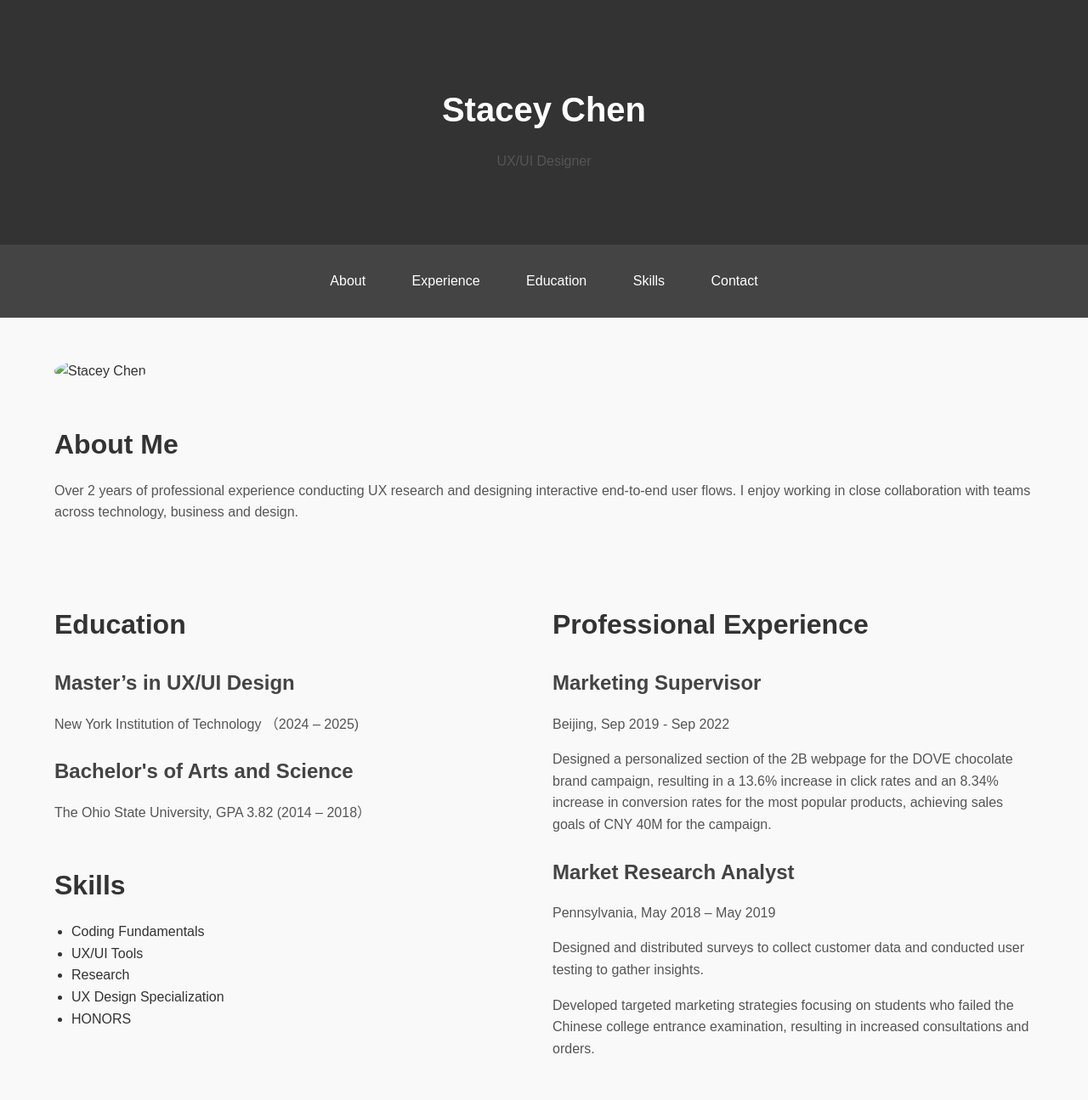
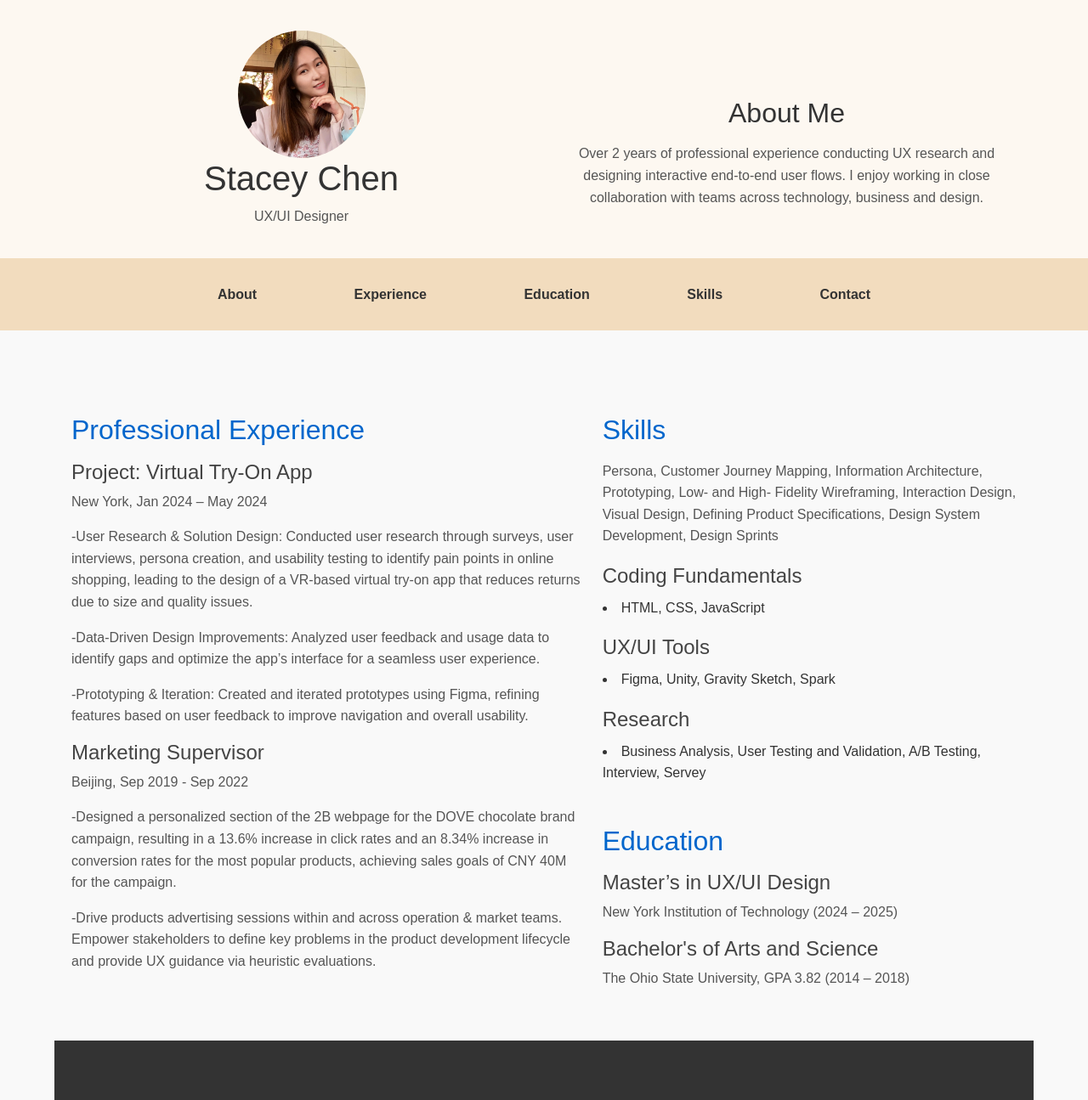
Before and after one commit to Stacey-ChenRJ/resume, a plain HTML site: page index.html in a window 1280 px wide. Shown: the top 1295 px of the page at 85% size. Drawn offline with nearby package versions, Linux system fonts and the light colour scheme; a web font is replaced by a local one.

Commit message:
update resume

```diff
--- a/css/styles.css
+++ b/css/styles.css
@@ -15,24 +15,25 @@ body {
 }
 
 .header {
-  background-color: #333;
-  color: #fff;
+  background-color: #FDF8F1;
+  color: #333;
   text-align: center;
-  padding: 50px 0;
+  padding: 50px 10;
 }
 
 .navigation {
-  background-color: #444;
+  background-color: #f2dcbe;
   text-align: center;
   padding: 10px 0;
 }
 
 .navigation a {
-  color: #fff;
+  color: #333;
   text-decoration: none;
   margin: 0 15px;
-  padding: 5px 10px;
+  padding: 5px 40px;
   transition: background-color 0.3s ease;
+  font-weight: bold; /* 添加加粗字体 */
 }
 
 .navigation a:hover {
@@ -75,12 +76,24 @@ body {
   padding-left: 20px;
 }
 
+h1, h2 {
+  font-family: 'Abhaya Libre', 'Edu AU VIC WA NT Pre', sans-serif;
+}
+
+
+
+.skills h3 {
+  margin-top: 20px; /* 调整顶部的间距 */
+  margin-bottom: 10px; /* 调整底部的间距 */
+}
+
+
 .footer {
   background-color: #333;
   color: #fff;
   text-align: center;
-  padding: 30px 0;
-  margin-top: 30px;
+  padding: 25px 0;
+  margin-top: 25px;
 }
 
 .social-media {
@@ -132,3 +145,10 @@ a {
 a:hover {
   color: #003399;
 }
+
+/* Change color for specific sections */
+.experience h2,
+.education h2,
+.skills h2 {
+  color: #0066cc; /* Change font color */
+}
--- a/index.html
+++ b/index.html
@@ -1,11 +1,12 @@
 <!DOCTYPE html>
 <html lang="en">
+
 <head>
     <!-- Google tag (gtag.js) -->
     <script async src="https://www.googletagmanager.com/gtag/js?id=G-6YEW8KX8L6"></script>
     <script>
         window.dataLayer = window.dataLayer || [];
-  function gtag(){dataLayer.push(arguments);}
+        function gtag() { dataLayer.push(arguments); }
         gtag('js', new Date());
 
         gtag('config', 'G-6YEW8KX8L6');
@@ -13,14 +14,51 @@
     <meta charset="UTF-8">
     <meta name="viewport" content="width=device-width, initial-scale=1.0">
     <title>Stacey Chen - Resume</title>
+
+    <link rel="preconnect" href="https://fonts.googleapis.com">
+    <link rel="preconnect" href="https://fonts.gstatic.com" crossorigin>
+    <link
+        href="https://fonts.googleapis.com/css2?family=Abhaya+Libre:wght@600&family=Edu+AU+VIC+WA+NT+Pre:wght@400..700&display=swap"
+        rel="stylesheet">
+
+    <link href="https://fonts.googleapis.com/css2?family=Abhaya+Libre:wght@600&display=swap" rel="stylesheet">
+    <link rel="stylesheet" href="https://cdn.jsdelivr.net/npm/bootstrap@4.6.2/dist/css/bootstrap.min.css"
+        integrity="sha384-xOolHFLEh07PJGoPkLv1IbcEPTNtaed2xpHsD9ESMhqIYd0nLMwNLD69Npy4HI+N" crossorigin="anonymous">
     <link rel="stylesheet" href="css/styles.css">
-    <link rel="stylesheet" href="https://cdnjs.cloudflare.com/ajax/libs/font-awesome/6.6.0/css/all.min.css" integrity="sha512-Kc323vGBEqzTmouAECnVceyQqyqdsSiqLQISBL29aUW4U/M7pSPA/gEUZQqv1cwx4OnYxTxve5UMg5GT6L4JJg==" crossorigin="anonymous" referrerpolicy="no-referrer" />
+    <link rel="stylesheet" href="https://cdnjs.cloudflare.com/ajax/libs/font-awesome/6.6.0/css/all.min.css"
+        integrity="sha512-Kc323vGBEqzTmouAECnVceyQqyqdsSiqLQISBL29aUW4U/M7pSPA/gEUZQqv1cwx4OnYxTxve5UMg5GT6L4JJg=="
+        crossorigin="anonymous" referrerpolicy="no-referrer" />
 </head>
+
 <body>
     <header class="header">
         <div class="container">
+            <div class="row mt-3">
+                <div class="col">
+                    <img src="image/1.jpg 20-07-10-415.jpg" alt="Stacey Chen" class="profile-image">
                     <h1>Stacey Chen</h1>
                     <p>UX/UI Designer</p>
+                </div>
+                <div class="col">
+                    <section id="about" class="about">
+                        <div class="about-content">
+                            <div class="about-text">
+                                <h2>About Me</h2>
+                                <p>Over 2 years of professional experience conducting UX research and designing
+                                    interactive
+                                    end-to-end user flows.
+                                    I enjoy working in close collaboration with teams across technology, business and
+                                    design.
+                                </p>
+                            </div>
+                        </div>
+                    </section>
+                </div>
+            </div>
+
+
+
+
         </div>
     </header>
 
@@ -35,59 +73,67 @@
     </nav>
 
     <main class="container">
-        <section id="about" class="about">
-            <div class="about-content">
-                <img src="images/profile.jpg" alt="Stacey Chen" class="profile-image">
-                <div class="about-text">
-                    <h2>About Me</h2>
-                    <p>Over 2 years of professional experience conducting UX research and designing interactive end-to-end user flows.
-                        I enjoy working in close collaboration with teams across technology, business and design.</p>
-                </div>
-            </div>
-        </section>
+
 
         <div class="flex-container">
-            <div class="left-column">
+            <div class="left-column-7.5">
+                <section id="experience" class="experience">
+                    <h2>Professional Experience</h2>
+                    <article>
+                        <h3>Project: Virtual Try-On App </h3>
+                        <p>New York, Jan 2024 – May 2024</p>
+                        <p>-User Research & Solution Design: Conducted user research through surveys, user interviews,
+                            persona creation, and usability testing to identify pain points in online shopping, leading
+                            to the design of a VR-based virtual try-on app that reduces returns due to size and quality
+                            issues.</p>
+                        <p>-Data-Driven Design Improvements: Analyzed user feedback and usage data to identify gaps and
+                            optimize the app’s interface for a seamless user experience.</p>
+                        <p> -Prototyping & Iteration: Created and iterated prototypes using Figma, refining features
+                            based on user feedback to improve navigation and overall usability.</p>
+                    </article>
 
+                    <article>
+                        <h3>Marketing Supervisor</h3>
+                        <p>Beijing, Sep 2019 - Sep 2022</p>
+                        <p>-Designed a personalized section of the 2B webpage for the DOVE chocolate brand campaign,
+                            resulting in a 13.6% increase in click rates and an 8.34% increase in conversion rates for
+                            the most popular products, achieving sales goals of CNY 40M for the campaign.</p>
+                        <p>-Drive products advertising sessions within and across operation & market teams. Empower
+                            stakeholders to define key problems in the product development lifecycle and provide UX
+                            guidance via heuristic evaluations.</p>
+                    </article>
+
+                </section>
+            </div>
+
+            <div class="right-column-4.5">
+
+                <section id="skills" class="skills">
+                    <h2>Skills</h2>
+                    <p>Persona, Customer Journey Mapping, Information Architecture, Prototyping,
+                        Low- and High- Fidelity Wireframing,
+                        Interaction Design, Visual Design, Defining Product Specifications, Design System Development,
+                        Design Sprints</p>
+                    <h3>Coding Fundamentals</h3>
+                    <li>HTML, CSS, JavaScript</li>
+
+                    <h3>UX/UI Tools</h3>
+                    <li>Figma, Unity, Gravity Sketch, Spark</li>
+
+                    <h3>Research</h3>
+                    <li>Business Analysis, User Testing and Validation, A/B Testing, Interview, Servey</li>
+
+
+                </section>
                 <section id="education" class="education">
                     <h2>Education</h2>
                     <article>
                         <h3>Master’s in UX/UI Design</h3>
-                        <p>New York Institution of Technology
-                            （2024 – 2025)</p>
+                        <p>New York Institution of Technology (2024 – 2025)</p>
                     </article>
                     <article>
                         <h3>Bachelor's of Arts and Science</h3>
-                        <p>The Ohio State University,  GPA 3.82
-                            (2014 – 2018）</p>
-                    </article>
-                </section>
-
-                <section id="skills" class="skills">
-                    <h2>Skills</h2>
-                    <ul>
-                        <li>Coding Fundamentals</li>
-                        <li>UX/UI Tools</li>
-                        <li>Research</li>
-                        <li>UX Design Specialization</li>
-                        <li>HONORS</li>
-                    </ul>
-                </section>
-            </div>
-
-            <div class="right-column">
-                <section id="experience" class="experience">
-                    <h2>Professional Experience</h2>
-                    <article>
-                        <h3>Marketing Supervisor</h3>
-                        <p>Beijing,  Sep 2019 - Sep 2022</p>
-                        <p>Designed a personalized section of the 2B webpage for the DOVE chocolate brand campaign, resulting in a 13.6% increase in click rates and an 8.34% increase in conversion rates for the most popular products, achieving sales goals of CNY 40M for the campaign.</p>
-                    </article>
-                    <article>
-                        <h3>Market Research Analyst</h3>
-                        <p>Pennsylvania, May 2018 – May 2019</p>
-                        <p>Designed and distributed surveys to collect customer data and conducted user testing to gather insights.</p>
-                        <P>Developed targeted marketing strategies focusing on students who failed the Chinese college entrance examination, resulting in increased consultations and orders.</P>
+                        <p>The Ohio State University, GPA 3.82 (2014 – 2018)</p>
                     </article>
                 </section>
             </div>
@@ -98,10 +144,11 @@
         <h2>Contact</h2>
         <p>Email: <a href="rchen32@nyit.edu">rchen32@nyit.edu</a></p>
         <div class="social-media">
-            <a href="https://linkedin.com" target="_blank"><i class="fab fa-linkedin"></i></a>
-            <a href="https://github.com" target="_blank"><i class="fab fa-github"></i></a>
+            <a href="http://linkedin.com/in/renjia-chen-56491b300" target="_blank"><i class="fab fa-linkedin"></i></a>
+            <a href="https://github.com/Stacey-ChenRJ" target="_blank"><i class="fab fa-github"></i></a>
             <a href="https://twitter.com" target="_blank"><i class="fab fa-twitter"></i></a>
         </div>
     </footer>
 </body>
+
 </html>
```
Also changed, not shown: image/1.jpg 20-07-10-415.jpg (added), 1 other file. Lines whose indentation alone changed are shown as unchanged.
